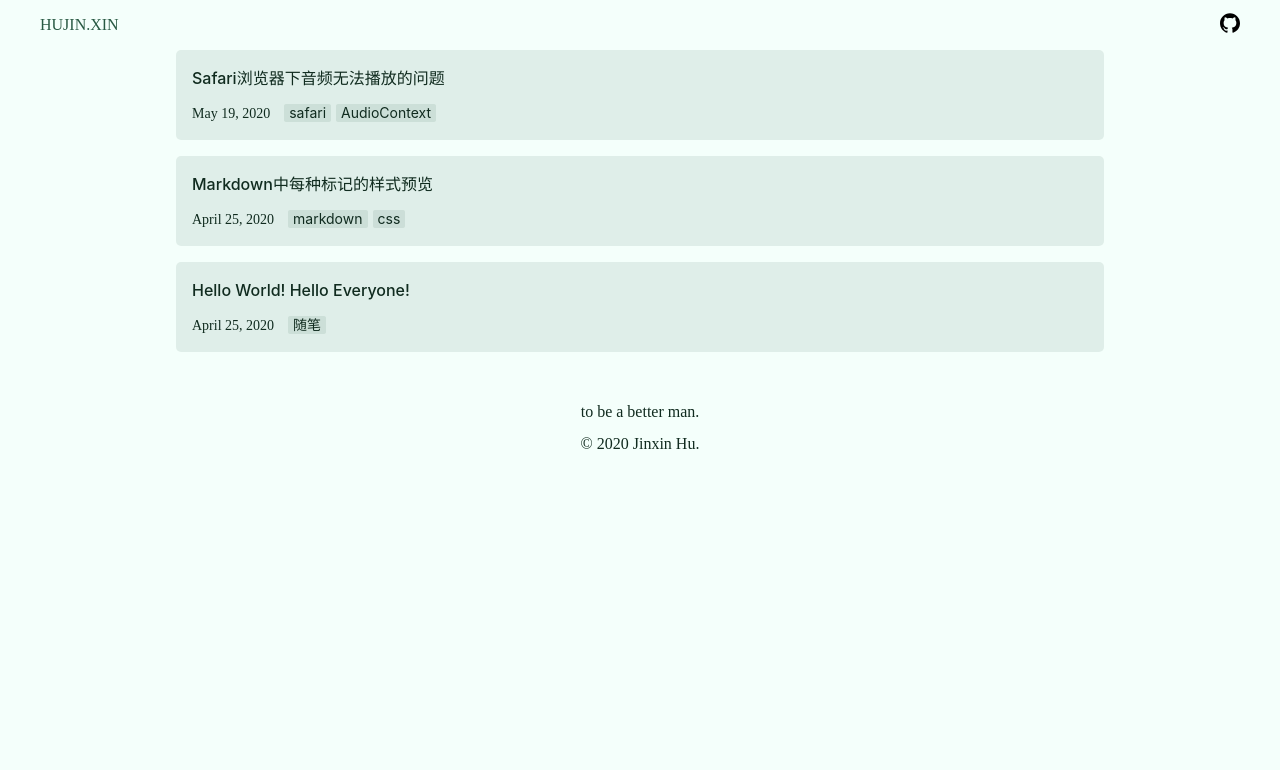
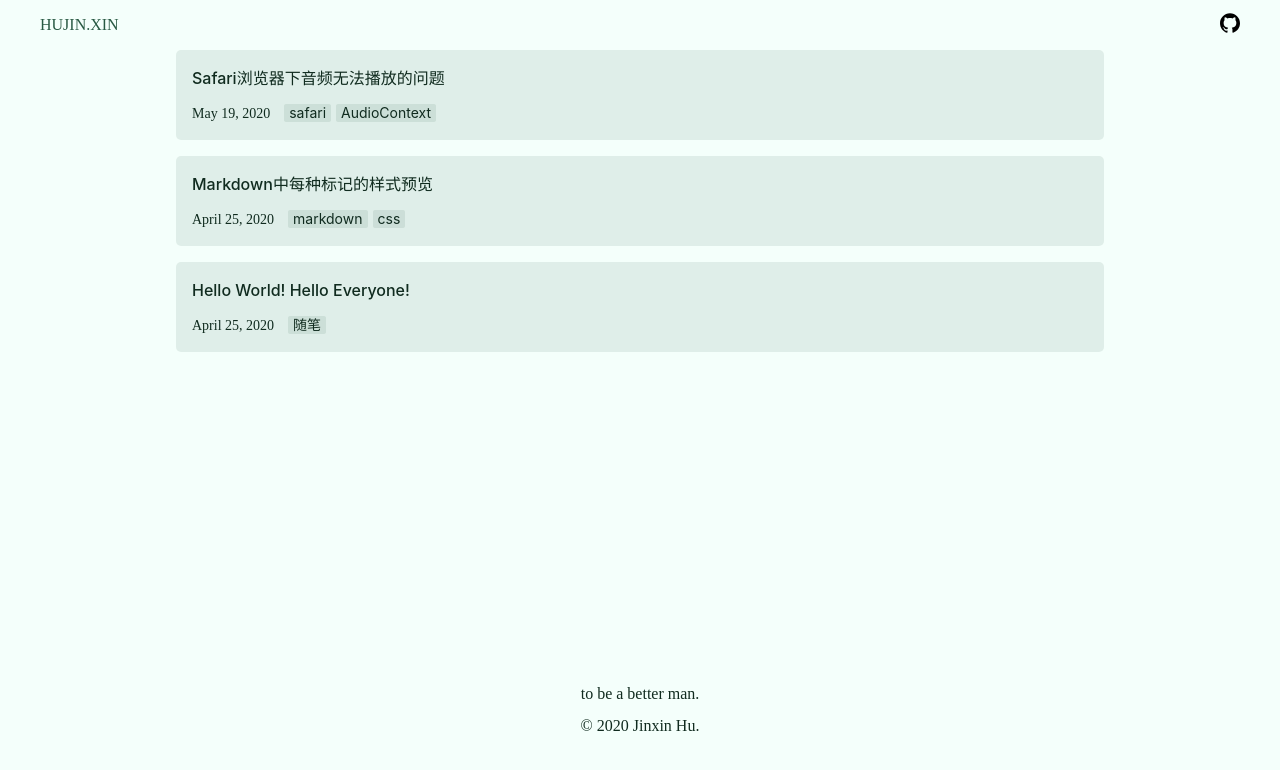
Before and after one commit to hjxenjoy/hujin.xin, a Next.js app: page / in a window 1280 px wide. Shown: the top 770 px of the page. Built offline with nearby package versions, Linux system fonts and the light colour scheme; a web font is replaced by a local one.

Commit message:
fix(style): update container min-height

```diff
--- a/src/styles/main.scss
+++ b/src/styles/main.scss
@@ -100,7 +100,7 @@ body {
   padding: 0 1em;
   max-width: 960px;
   margin: 0 auto;
-  min-width: calc(100vh - 100px);
+  min-height: calc(100vh - 200px);
 }
 
 .post-list {
```
